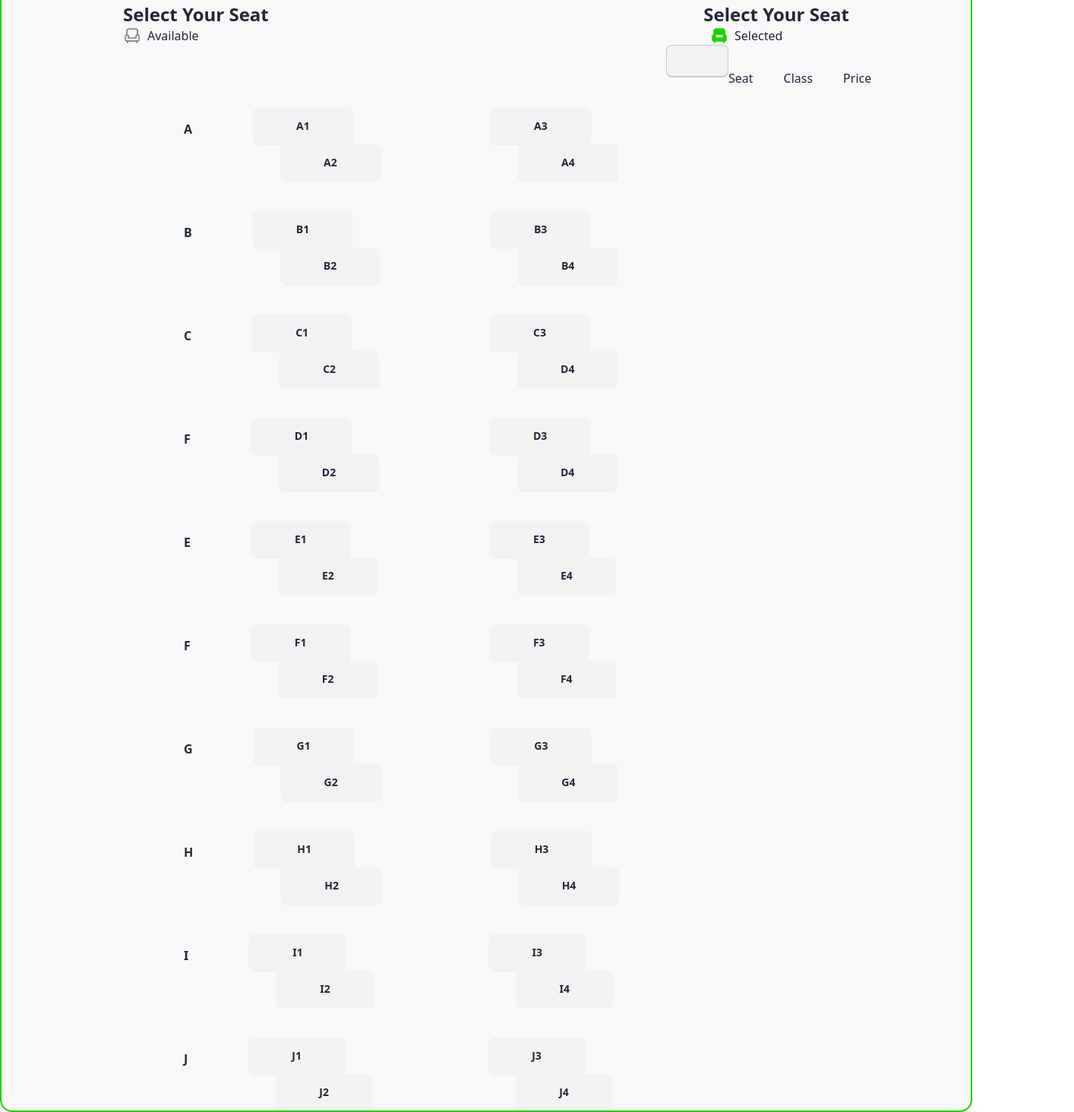
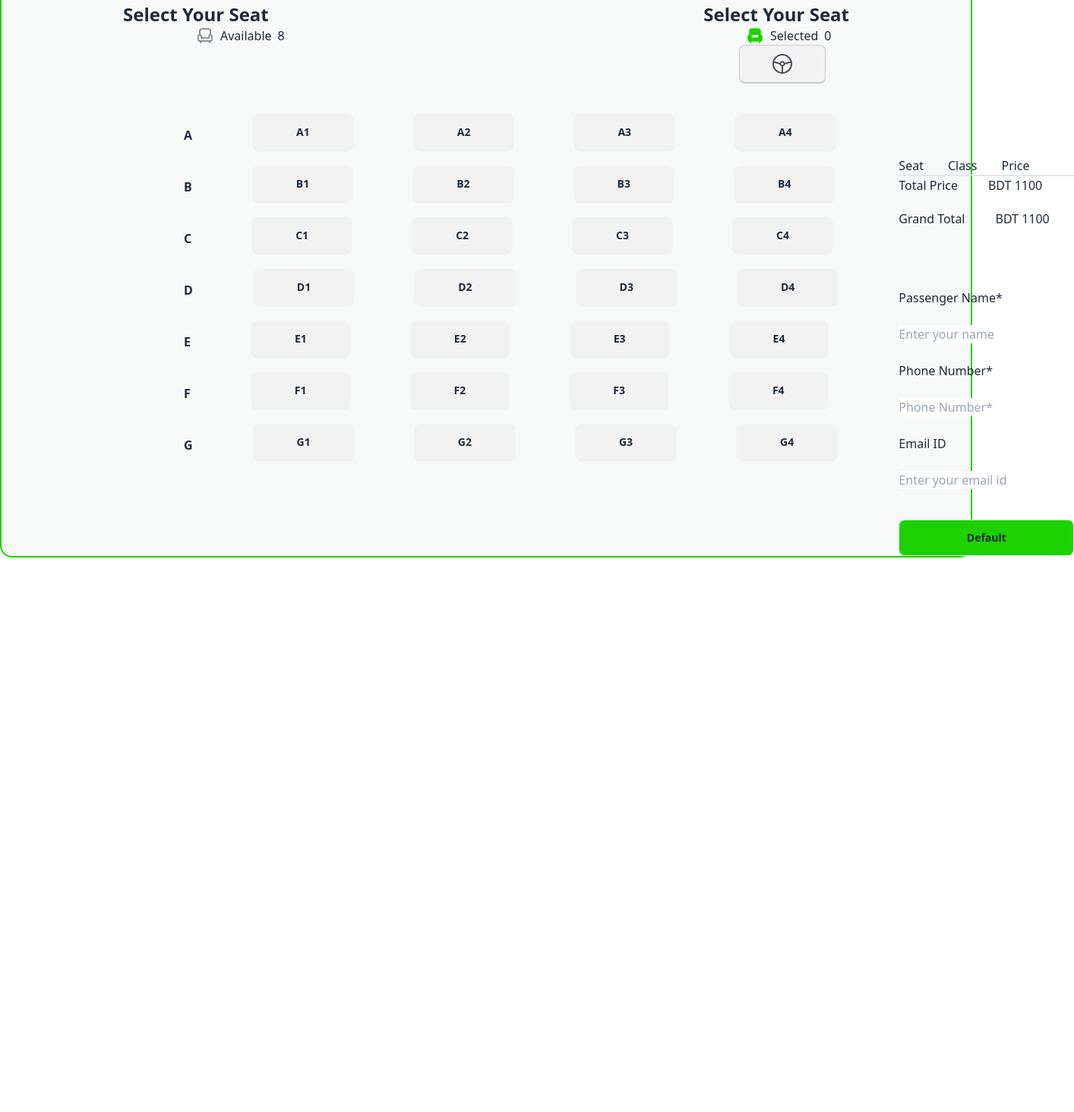
Before and after one commit to Anondo554/Smart-ticketing, a plain HTML site: page index.html in a window 1280 px wide. Shown: the part 2109-3573 px from the top of the page at 76% size, 1414 px wide, since content can reach past the window. After the commit the page ends 2843 px from the top, so only its background shows below. Drawn offline with nearby package versions, Linux system fonts and the light colour scheme.

Commit message:
complited btn

```diff
--- a/index.html
+++ b/index.html
@@ -146,152 +146,190 @@
                 </div>
             </div>
         </section>
-        <section>
+        <section id="sit-section">
             <div class="flex justify-between">
                 <h2 class="text-2xl font-bold">Select Your Seat</h2>
                 <h2 class="text-2xl font-bold">Select Your Seat</h2>
             </div>
-            <div class="flex">
             <div>
-                <div class="flex justify-between">
-                    <p class="flex w-6 h-6 gap-2"><img src="images/seat-gray.png" alt=""> Available</p>
-                    <p class="flex w-6 h-6 gap-2"> <img src="images/seat-green-filled.png" alt="">Selected</p>
+
+                <div class="pl-24">
+                    <div class="flex space-x-[700px]">
+                        <p class="flex w-6 h-6 gap-2"><img src="images/seat-gray.png" alt=""> Available <span
+                                id="available">8</span></p>
+                        <p class="flex w-6 h-6 gap-2"> <img src="images/seat-green-filled.png" alt="">Selected <span
+                                id="selected-sit">0</span></p>
 
 
                     </div>
                     <div class="ml-[715px] mb-10">
-                    <kbd class="kbd px-10 py-5"><img src="images/wheel.svg" alt=""></kbd>
+                        <kbd class="kbd px-10 py-2"><img src="images/wheel.svg" alt=""></kbd>
+                    </div>
+                </div>
+
+                <div class="flex">
+                    <div class="mb">
+                        <!-- sit -->
+                        <div id="set-section" class="flex px-20 gap-20 mb-5">
+                            <h1 class=" font-bold mt-4">A</h1>
+                            <div class="space-x-5">
+                                <button class="btn px-14 py-4 font-bold ">A1</button>
+                            </div>
+                            <div class="space-x-5">
+                                <button class="btn px-14 py-4 font-bold ">A2</button>
+                            </div>
+
+                            <div class="space-x-5  ">
+                                <button class="btn px-14 py-4 font-bold ">A3</button>
+                            </div>
+                            <div class="space-x-5  ">
+                                <button class="btn px-14 py-4  font-bold ">A4</button>
+                            </div>
+                        </div>
+                        <!-- sit -->
+                        <div id="set-section" class="flex px-20 mb-5 gap-20">
+                            <h1 class=" font-bold mt-4">B</h1>
+                            <div class="space-x-5">
+                                <button class="btn px-14 py-4 font-bold ">B1</button>
+                            </div>
+                            <div class="space-x-5">
+                                <button class="btn px-14 py-4 font-bold ">B2</button>
+                            </div>
+
+                            <div class="space-x-5  ">
+                                <button class="btn px-14 py-4  font-bold ">B3</button>
+                            </div>
+                            <div class="space-x-5  ">
+                                <button class="btn px-14 py-4  font-bold ">B4</button>
+                            </div>
+                        </div>
+                        <!-- sit -->
+                        <div id="set-section" class="flex px-20 mb-5 gap-20">
+                            <h1 class=" font-bold mt-4">C</h1>
+                            <div class="space-x-5">
+                                <button class="btn px-14 py-4 font-bold ">C1</button>
+                            </div>
+                            <div class="space-x-5">
+                                <button class="btn px-14 py-4 font-bold ">C2</button>
+                            </div>
+
+                            <div class="space-x-5  ">
+                                <button class="btn px-14 py-4  font-bold ">C3</button>
+                            </div>
+                            <div class="space-x-5  ">
+                                <button class="btn px-14 py-4  font-bold ">C4</button>
+                            </div>
+                        </div>
+                        <!-- sit -->
+                        <div id="set-section" class="flex px-20 mb-5 gap-20">
+                            <h1 class=" font-bold mt-4">D</h1>
+                            <div class="space-x-5">
+                                <button class="btn px-14 py-4 font-bold ">D1</button>
+                            </div>
+                            <div class="space-x-5">
+                                <button class="btn px-14 py-4 font-bold ">D2</button>
+                            </div>
+
+                            <div class="space-x-5  ">
+                                <button class="btn px-14 py-4  font-bold ">D3</button>
+                            </div>
+                            <div class="space-x-5  ">
+                                <button class="btn px-14 py-4  font-bold ">D4</button>
+                            </div>
+                        </div>
+                        <!-- sit -->
+                        <div id="set-section" class="flex px-20 mb-5 gap-20">
+                            <h1 class=" font-bold mt-4">E</h1>
+                            <div class="space-x-5">
+                                <button class="btn px-14 py-4 font-bold ">E1</button>
+                            </div>
+                            <div class="space-x-5">
+                                <button class="btn px-14 py-4 font-bold ">E2</button>
+                            </div>
+
+                            <div class="space-x-5  ">
+                                <button class="btn px-14 py-4  font-bold ">E3</button>
+                            </div>
+                            <div class="space-x-5  ">
+                                <button class="btn px-14 py-4  font-bold ">E4</button>
+                            </div>
+                        </div>
+                        <!-- sit -->
+                        <div id="set-section" class="flex px-20 mb-5 gap-20">
+                            <h1 class=" font-bold mt-4">F</h1>
+                            <div class="space-x-5">
+                                <button class="btn px-14 py-4 font-bold ">F1</button>
+                            </div>
+                            <div class="space-x-5">
+                                <button class="btn px-14 py-4 font-bold ">F2</button>
+                            </div>
+
+                            <div class="space-x-5  ">
+                                <button class="btn px-14 py-4  font-bold ">F3</button>
+                            </div>
+                            <div class="space-x-5  ">
+                                <button class="btn px-14 py-4  font-bold ">F4</button>
+                            </div>
+                        </div>
+                        <!-- sit -->
+                        <div id="set-section" class="flex px-20 mb-5 gap-20">
+                            <h1 class=" font-bold mt-4">G</h1>
+                            <div class="space-x-5">
+                                <button class="btn px-14 py-4 font-bold ">G1</button>
+                            </div>
+                            <div class="space-x-5">
+                                <button class="btn px-14 py-4 font-bold ">G2</button>
+                            </div>
+
+                            <div class="space-x-5  ">
+                                <button class="btn px-14 py-4  font-bold ">G3</button>
+                            </div>
+                            <div class="space-x-5  ">
+                                <button class="btn px-14 py-4  font-bold ">G4</button>
+                            </div>
+                        </div>
                     </div>
 
 
-
-                <!-- sit -->
-                <div class="flex px-20 gap-20">
-                    <h1 class=" font-bold mt-4">A</h1>
-                    <div class="space-x-9">
-                        <button class="btn px-14 py-4 font-bold ">A1</button>
-                        <button class="btn px-14 py-4 font-bold ">A2</button>
+                    <!-- From secetion -->
+                    <div class=" gap-10 mt-14">
+                        <div class="flex space-x-8 ">
+                            <h3 class="">Seat </h3>
+                            <h3>Class </h3>
+                            <h3>Price</h3>
                         </div>
-                    <div class="space-x-9  ">
-                        <button class="btn px-14 py-4  font-bold ">A3</button>
-                        <button class="btn px-14 py-4  font-bold ">A4</button>
+                        <hr>
+                        <div id="Seat" class="flex space-x-8">
                         </div>
+                        <hr>
+                        <div class="flex space-x-10">
+                            <h1>Total Price</h1>
+                            <h2>BDT <span> 1100</span></h2>
                         </div>
-                <!-- sit B -->
-                <div class="flex px-20 gap-20 mt-10">
-                    <h1 class="font-bold mt-4">B</h1>
-                    <div class="space-x-9">
-                        <button class="btn px-14 py-4   font-bold ">B1</button>
-                        <button class="btn px-14 py-4   font-bold ">B2</button>
+                        <div class="flex mt-5 space-x-10">
+                            <h2>Grand Total</h2>
+                            <h3>BDT <span> 1100</span></h3>
                         </div>
-                    <div class="space-x-9  ">
-                        <button class="btn px-14 py-4   font-bold ">B3</button>
-                        <button class="btn px-14 py-4   font-bold ">B4</button>
+                        <div class="mt-20">
+                            <h1>Passenger Name*</h1>
+                            <br>
+                            <input type="text" name="" id="" placeholder="Enter your name">
                         </div>
+                        <br>
+                        <div class="">
+                            <h2>Phone Number*</h2>
+                            <br>
+                            <input type="number" name="" id="" placeholder="Phone Number*">
+                            <br>
                         </div>
-                <!-- sit C -->
-                <div class="flex px-20 gap-20 mt-10">
-                    <h1 class=" font-bold mt-4">C</h1>
-                    <div class="space-x-9">
-                        <button class="btn px-14 py-4   font-bold ">C1</button>
-                        <button class="btn px-14 py-4   font-bold ">C2</button>
+                        <br>
+                        <div>
+                            <h2>Email ID</h2>
+                            <br>
+                            <input type="email" name="" id="" placeholder="Enter your email id">
                         </div>
-                    <div class="space-x-9  ">
-                        <button class="btn px-14 py-4  font-bold ">C3</button>
-                        <button class="btn px-14 py-4   font-bold ">D4</button>
+                        <button class="btn  bg-[#1DD100] w-full mt-10">Default</button>
                     </div>
-                </div>
-                <!-- sit D -->
-                <div class="flex px-20 gap-20 mt-10">
-                    <h1 class="font-bold mt-4">F</h1>
-                    <div class="space-x-9">
-                        <button class="btn px-14 py-4   font-bold ">D1</button>
-                        <button class="btn px-14 py-4 font-bold ">D2</button>
-                    </div>
-                    <div class="space-x-9">
-                        <button class="btn px-14 py-4   font-bold ">D3</button>
-                        <button class="btn px-14 py-4   font-bold ">D4</button>
-                    </div>
-                </div>
-                <!-- sit E -->
-                <div class="flex px-20 gap-20 mt-10">
-                    <h1 class=" font-bold mt-4">E</h1>
-                    <div class="space-x-9">
-                        <button class="btn px-14 py-4   font-bold ">E1</button>
-                        <button class="btn px-14 py-4  font-bold ">E2</button>
-                    </div>
-                    <div class="space-x-9">
-                        <button class="btn px-14 py-4 font-bold ">E3</button>
-                        <button class="btn px-14 py-4  font-bold ">E4</button>
-                    </div>
-                </div>
-                <!-- sit F -->
-                <div class="flex px-20 gap-20 mt-10">
-                    <h1 class=" font-bold mt-4">F</h1>
-                    <div class="space-x-9">
-                        <button class="btn px-14 py-4   font-bold ">F1</button>
-                        <button class="btn px-14 py-4   font-bold ">F2</button>
-                    </div>
-                    <div class="space-x-9">
-                        <button class="btn px-14 py-4 font-bold ">F3</button>
-                        <button class="btn px-14 py-4 font-bold ">F4</button>
-                    </div>
-                </div>
-                <!-- sit G -->
-                <div class="flex px-20 gap-20 mt-10">
-                    <h1 class=" font-bold mt-4">G</h1>
-                    <div class="space-x-9">
-                        <button class="btn px-14 py-4  font-bold ">G1</button>
-                        <button class="btn px-14 py-4  font-bold ">G2</button>
-                    </div>
-                    <div class="space-x-9">
-                        <button class="btn px-14 py-4  font-bold ">G3</button>
-                        <button class="btn px-14 py-4 font-bold ">G4</button>
-                    </div>
-                </div>
-                <!-- sit G -->
-                <div class="flex px-20 gap-20 mt-10">
-                    <h1 class=" font-bold mt-4">H</h1>
-                    <div class="space-x-9">
-                        <button class="btn px-14 py-4  font-bold ">H1</button>
-                        <button class="btn px-14 py-4  font-bold ">H2</button>
-                    </div>
-                    <div class="space-x-9">
-                        <button class="btn px-14 py-4  font-bold ">H3</button>
-                        <button class="btn px-14 py-4 font-bold ">H4</button>
-                    </div>
-                </div>
-                <!-- sit I -->
-                <div class="flex px-20 gap-20 mt-10">
-                    <h1 class=" font-bold mt-4">I</h1>
-                    <div class="space-x-9">
-                        <button class="btn px-14 py-4  font-bold ">I1</button>
-                        <button class="btn px-14 py-4  font-bold ">I2</button>
-                    </div>
-                    <div class="space-x-9">
-                        <button class="btn px-14 py-4  font-bold ">I3</button>
-                        <button class="btn px-14 py-4 font-bold ">I4</button>
-                    </div>
-                </div>
-
-                <!-- sit G -->
-                <div class="flex px-20 gap-20 mt-10">
-                    <h1 class=" font-bold mt-4">J</h1>
-                    <div class="space-x-9">
-                        <button class="btn px-14 py-4  font-bold ">J1</button>
-                        <button class="btn px-14 py-4  font-bold ">J2</button>
-                    </div>
-                    <div class="space-x-9">
-                        <button class="btn px-14 py-4  font-bold ">J3</button>
-                        <button class="btn px-14 py-4 font-bold ">J4</button>
-                    </div>
-                </div>
-
-               </div>
-                <div class="flex gap-10 mt-14">
-                    <h3>Seat</h3>
-                    <h3>Class</h3>
-                    <h3>Price</h3>
                 </div>
             </div>
 
@@ -300,6 +338,7 @@
     <footer>
 
     </footer>
+    <script src="style/index.js"></script>
 </body>
 
 </html>
```
Also changed, not shown: style/index.js (added, +48 -0 lines), style/utility.js (added). Lines whose indentation alone changed are shown as unchanged.
